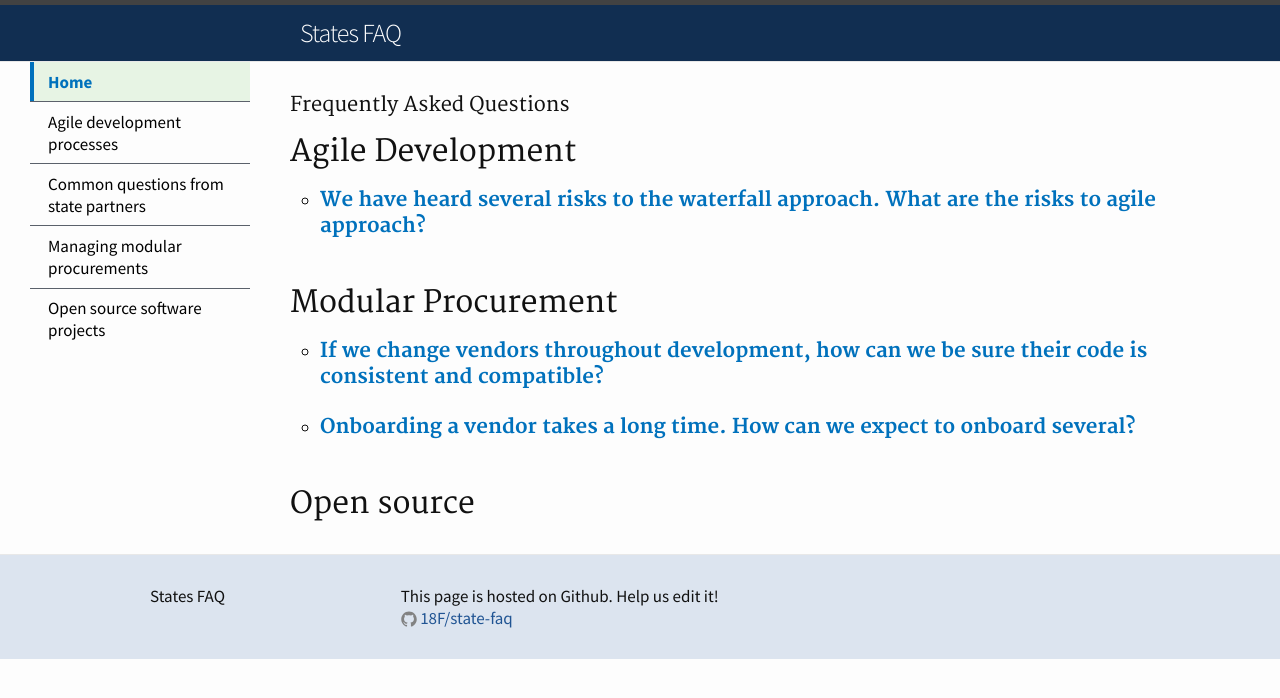
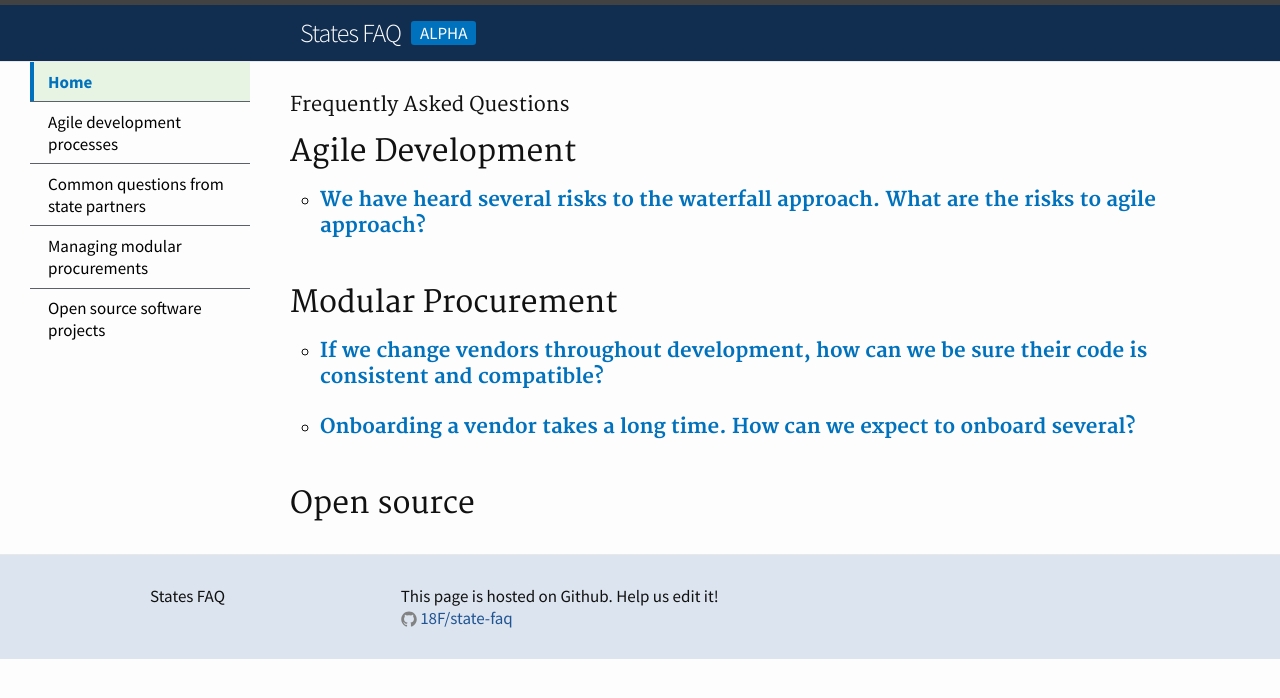
Before and after one commit to 18F/state-faq, a Jekyll site: the page built from index.html, in a window 1280 px wide. Shown: the top 698 px of the page. Built offline with Jekyll 4.4.1, drawn with Linux system fonts in a browser that asks for light colours.

Commit message:
Add an alpha label to the header

```diff
--- a/_includes/header.html
+++ b/_includes/header.html
@@ -3,6 +3,8 @@
   <div class="wrapper">
 
     <a class="site-title" href="{{ site.baseurl }}/">{{ site.title }}</a>
+
+    <span class="usa-label-big">alpha</span>
 
     <nav class="site-nav">
       <a href="#" class="menu-icon">
--- a/_sass/_layout.scss
+++ b/_sass/_layout.scss
@@ -10,6 +10,11 @@
 
     // Positioning context for the mobile navigation icon
     position: relative;
+
+    .usa-label-big {
+      line-height: 56px;
+      margin-left: 1rem;
+    }
 }
 
 .site-title {
```
